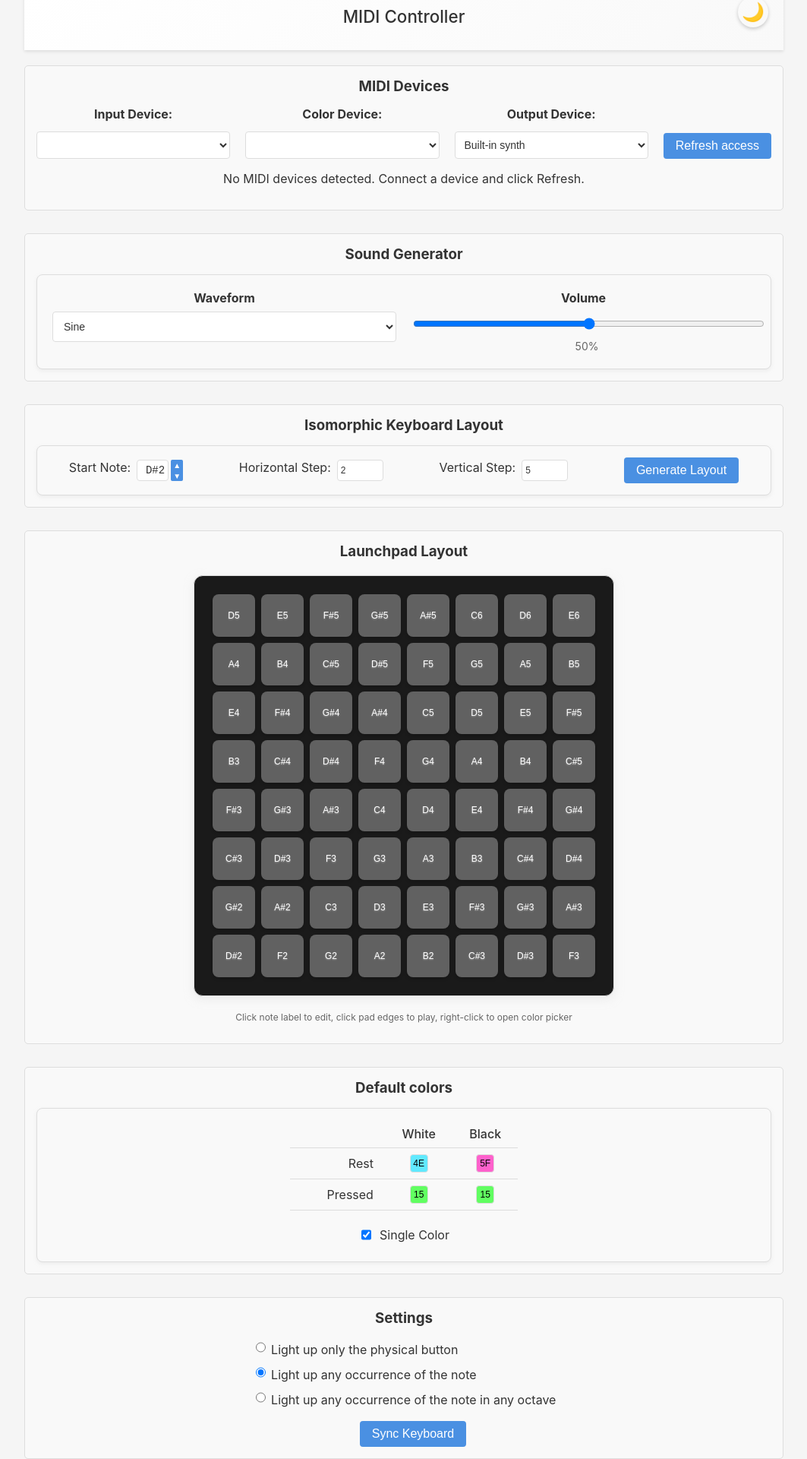
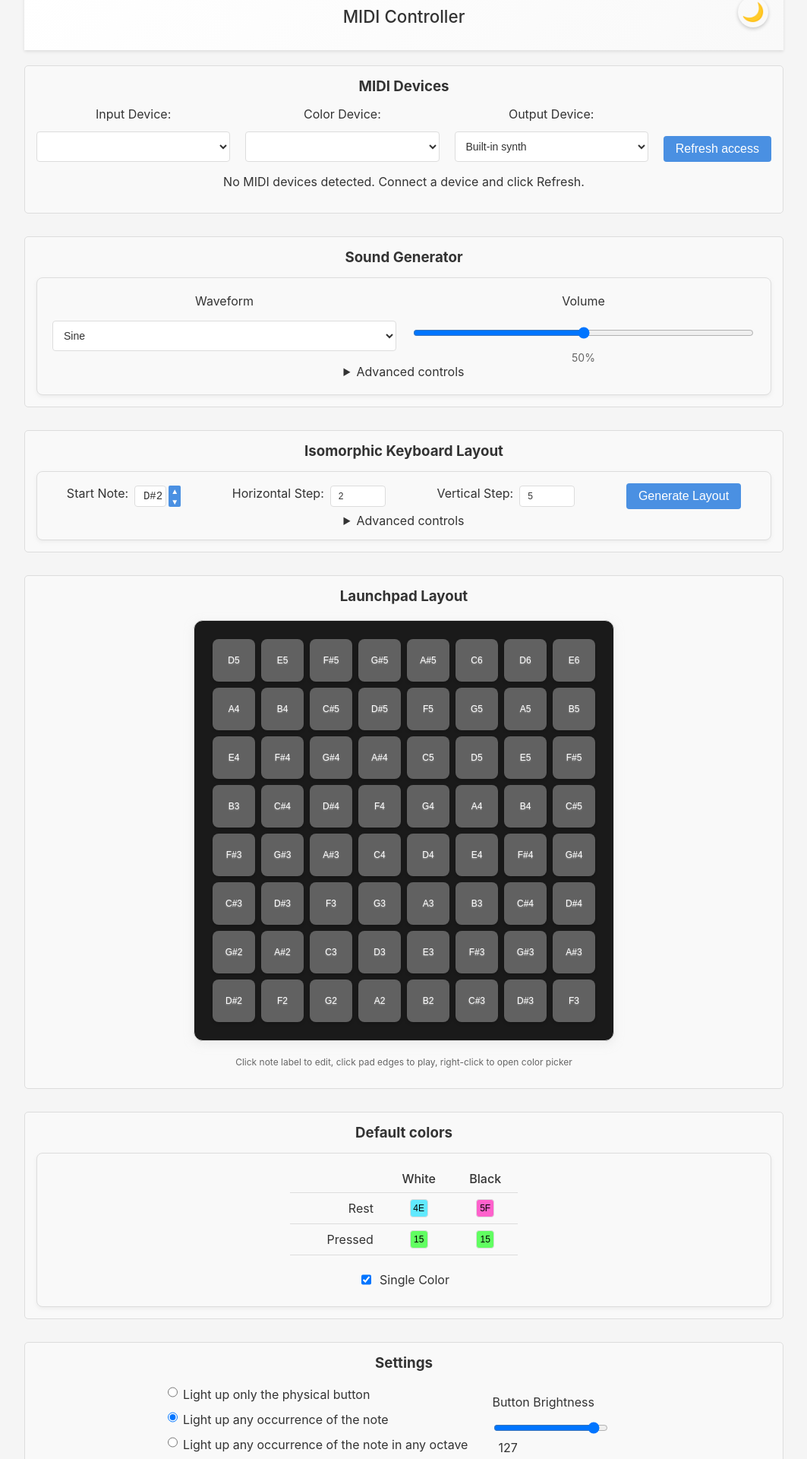
Before and after one commit to iwilare/launchpad, a SvelteKit app: page / in a window 1280 px wide. Shown: the part 24-1944 px from the top of the page at 76% size, without its empty margins (108-1171 px from the left). Built offline with nearby package versions, Linux system fonts and the light colour scheme.

Commit message:
Currently broken

```diff
--- a/src/lib/IsomorphicKeyboardGenerator.svelte
+++ b/src/lib/IsomorphicKeyboardGenerator.svelte
@@ -1,7 +1,7 @@
 <script lang="ts">
   import { writable } from 'svelte/store';
   import type { Note, LaunchpadColor, NoteMap, NoteColor } from '../types/notes';
-  import { isBlackNote, GRID_LAYOUT } from '../types/notes';
+  import { isBlackNote, GRID_LAYOUT, DEFAULT_DELTA_MAP, EXTRA_DELTA_MAP } from '../types/notes';
   import NoteInput from './NoteInput.svelte';
 
   export let onUpdateMapping: (newNoteMap: NoteMap) => void;
@@ -20,13 +20,21 @@
           (colIndex * $horizontalStep) + // Horizontal movement
           (rowIndex * $verticalStep)     // Vertical movement
         ) as Note;
-        noteMap.set(source, {
-          target: target,
-          color: getNoteColor(target)
-        });
+        noteMap.set(source, { target: target, color: getNoteColor(target) });
       });
     });
 
+    onUpdateMapping(noteMap);
+  }
+
+  function generateFromDeltaMap(deltaMap: number[][]) {
+    const noteMap: NoteMap = new Map();
+    GRID_LAYOUT.forEach((row, rowIndex) => {
+      row.forEach((source, colIndex) => {
+        const target = ($startNote + deltaMap[rowIndex][colIndex]) as Note;
+        noteMap.set(source, { target: target, color: getNoteColor(target) });
+      });
+    });
     onUpdateMapping(noteMap);
   }
 </script>
@@ -71,6 +79,17 @@
       </button>
     </div>
   </div>
+  <details>
+    <summary class="advanced-label">Advanced controls</summary>
+    <div class="panel-element">
+      <button on:click={() => { generateFromDeltaMap(DEFAULT_DELTA_MAP) }} class="action">
+        All diatonics
+      </button>
+      <button on:click={() => { generateFromDeltaMap(EXTRA_DELTA_MAP) }} class="action">
+        Two-layer diatonics
+      </button>
+    </div>
+  </details>
 </div>
 
 <style>
@@ -81,4 +100,7 @@
     gap: 8px;
   }
 
+  .advanced-label {
+    margin-top: 5px;
+  }
 </style>
--- a/src/lib/SoundGenerator.svelte
+++ b/src/lib/SoundGenerator.svelte
@@ -1,12 +1,20 @@
 <script lang="ts">
-    import type { SoundSettings } from "../types/ui";
+  import type { SoundSettings } from "../types/sound";
 
   export let settings: SoundSettings;
   export let onSettingsChange: (settings: SoundSettings) => void;
+
+  // Handle input changes with validation
+  function handleTimeChange(value: string, property: 'attackTime' | 'releaseTime') {
+    const numValue = parseInt(value);
+    if (!isNaN(numValue) && numValue >= 0) {
+      onSettingsChange({ ...settings, [property]: numValue });
+    }
+  }
 </script>
 
 <div class="sound-generator">
-  <div class="control-row">
+  <div class="control-grid">
     <div class="sound-control-group">
       <label for="waveform">Waveform</label>
       <select
@@ -35,7 +43,39 @@
       />
       <span class="value-display">{Math.round(settings.volume * 100)}%</span>
     </div>
+    <!-- advanced controls -->
   </div>
+  <details class="advanced-controls">
+    <summary>Advanced controls</summary>
+    <div class="control-grid">
+      <div class="sound-control-group">
+        <label for="attack">Attack Time (ms)</label>
+          <input
+          type="number"
+          id="attack"
+          name="attack"
+          min="0"
+          max="2000"
+          step="1"
+          value={settings.attackTime}
+          on:input={(e) => handleTimeChange((e.target as HTMLInputElement).value, 'attackTime')}
+        />
+      </div>
+      <div class="sound-control-group">
+        <label for="release">Release Time (ms)</label>
+        <input
+          type="number"
+          id="release"
+          name="release"
+          min="0"
+          max="2000"
+          step="1"
+          value={settings.releaseTime}
+          on:input={(e) => handleTimeChange((e.target as HTMLInputElement).value, 'releaseTime')}
+        />
+      </div>
+    </div>
+  </details>
 </div>
 
 <style>
@@ -47,45 +87,19 @@
     box-shadow: 0 2px 4px var(--shadow-color);
   }
 
-  .control-row {
-    display: flex;
-    flex-wrap: wrap;
+  .control-grid {
+    display: grid;
+    grid-template-columns: repeat(2, 1fr);
     gap: 20px;
   }
 
   .sound-control-group {
-    flex: 1;
-    align-items: center;
-    justify-content: center;
-    min-width: 200px;
-  }
-
-  .sound-control-group label {
-    display: block;
-    margin-bottom: 8px;
-    font-weight: bold;
-    color: var(--text-color);
-  }
-
-  .sound-control-group select {
-    width: 100%;
-    padding: 10px;
-    border: 1px solid var(--border-color);
-    border-radius: 4px;
-    background-color: var(--select-bg);
-    color: var(--text-color);
-    font-size: 14px;
-  }
-
-  .sound-control-group input[type="range"] {
-    width: 100%;
-    margin-bottom: 5px;
+    display: flex;
+    flex-direction: column;
+    gap: 8px;
   }
 
   .value-display {
-    display: inline-block;
-    min-width: 40px;
-    text-align: right;
     font-size: 14px;
     color: var(--launchpad-layout-tooltip);
   }
--- a/src/routes/+page.svelte
+++ b/src/routes/+page.svelte
@@ -9,8 +9,8 @@
   import GridKeyboard from "$lib/GridKeyboard.svelte";
   import IsomorphicKeyboardGenerator from "$lib/IsomorphicKeyboardGenerator.svelte";
   import { type Note, type NoteMap, noteToString, DEFAULT_MAPPINGS, noteMapToNiceNoteMapFormat, type Key, type LaunchpadColor, type Controller, areSameNote, niceNoteMapToNoteMap, } from "../types/notes";
-  import { applyColorsToMap, colorFromSettings, type NoteState, type ShowSameNote, type SoundSettings, isActiveNote, isLastNote, increaseNoteMut, decreaseNoteMut, type ColorSettings, } from "../types/ui";
-  import { emptySoundState, initializeSoundState, pressNoteAudioSynth, releaseNoteAudioSynth, stopEverythingAudioSynth, type SoundState, } from "../types/sound";
+  import { applyColorsToMap, colorFromSettings, type NoteState, type ShowSameNote, isActiveNote, isLastNote, increaseNoteMut, decreaseNoteMut, type ColorSettings, type DeviceSettings, } from "../types/ui";
+  import { emptySoundState, initializeSoundState, pressNoteAudioSynth, releaseNoteAudioSynth, stopEverythingAudioSynth, type SoundState, type SoundSettings, } from "../types/sound";
   import { SvelteMap } from "svelte/reactivity";
 
   let midiAccess: MIDIAccess | null = null;
@@ -25,6 +25,12 @@
 
   let activeNotes: NoteState = new SvelteMap();
   let controller: Controller = new SvelteMap();
+  let soundState: SoundState = emptySoundState();
+
+  let deviceSettings: DeviceSettings = {
+    programmerMode: false,
+    brightness: 127,
+  };
 
   let theme: "light" | "dark" = "dark";
   let colorSettings: ColorSettings = {
@@ -32,39 +38,15 @@
     whiteRest: 0x4e,
     whitePressed: 0x15,
     blackRest: 0x5f,
-    blackPressed: 0x15
+    blackPressed: 0x15,
   };
 
-  let soundState: SoundState = emptySoundState();
   let soundSettings: SoundSettings = {
     volume: 0.5,
-    waveform: "sine"
+    waveform: "sine",
+    attackTime: 10,
+    releaseTime: 100,
   };
-
-  onMount(() => {
-    soundState = initializeSoundState();
-  });
-
-  onMount(() => {
-    const savedTheme = localStorage.getItem("theme") as "light" | "dark" | null;
-    theme = savedTheme
-      ? savedTheme
-      : new Date().getHours() >= 18 || new Date().getHours() < 6
-        ? "dark"
-        : "light";
-    document.documentElement.setAttribute("data-theme", theme);
-    document.body.setAttribute("data-theme", theme);
-  });
-
-  onMount(() => {
-    const savedNoteMap = localStorage.getItem("noteMap");
-    if (savedNoteMap) {
-      const maybeMap = niceNoteMapToNoteMap(savedNoteMap);
-      if (typeof maybeMap !== "string") {
-        noteMap = maybeMap;
-      }
-    }
-  });
 
   /* MIDI logic */
   function connectToInputDevice(deviceId: string) {
@@ -171,11 +153,6 @@
     }
   }
 
-  // Initialize MIDI access and devices
-  onMount(() => {
-    initializeMIDIAccess();
-  });
-
   function handleThemeChange(newTheme: "light" | "dark") {
     theme = newTheme;
     document.documentElement.setAttribute("data-theme", newTheme);
@@ -262,7 +239,7 @@
       if(typeof selectedOutputDevice === 'string') {
         sendMIDIPacket(selectedOutputDevice, [0x80, note, 0]);
       } else {
-        releaseNoteAudioSynth(soundState, note);
+        releaseNoteAudioSynth(soundState, soundSettings, note);
       }
     }
   }
@@ -345,6 +322,85 @@
     sendAllKeyboardColors();
     localStorage.setItem("noteMap", noteMapToNiceNoteMapFormat(noteMap));
   }
+
+  // Function to update brightness, persist, and send MIDI
+  function setBrightness(brightness: number) : string | null{
+    deviceSettings = { ...deviceSettings, brightness };
+    if (typeof localStorage !== "undefined") {
+      localStorage.setItem("sound_brightness", brightness.toString());
+    }
+    if (selectedColorDevice) {
+      return sendMIDIPacket(selectedColorDevice, [0xF0, 0x00, 0x20, 0x29, 0x02, 0x0D, 0x08, brightness, 0xF7]);
+    } else {
+      return "No selected color device";
+    }
+  }
+
+  function setSoundSettings(settings: SoundSettings) {
+    soundSettings = settings;
+    if (typeof localStorage !== "undefined") {
+      localStorage.setItem("sound_attackTime", settings.attackTime.toString());
+      localStorage.setItem("sound_releaseTime", settings.releaseTime.toString());
+      localStorage.setItem("sound_volume", settings.volume.toString());
+      localStorage.setItem("sound_waveform", settings.waveform);
+    }
+  }
+
+  onMount(() => {
+    soundState = initializeSoundState();
+  });
+
+  onMount(() => {
+    const savedTheme = localStorage.getItem("theme") as "light" | "dark" | null;
+    theme = savedTheme
+      ? savedTheme
+      : new Date().getHours() >= 18 || new Date().getHours() < 6
+        ? "dark"
+        : "light";
+    document.documentElement.setAttribute("data-theme", theme);
+    document.body.setAttribute("data-theme", theme);
+  });
+
+  onMount(() => {
+    const savedNoteMap = localStorage.getItem("noteMap");
+    if (savedNoteMap) {
+      const maybeMap = niceNoteMapToNoteMap(savedNoteMap);
+      if (typeof maybeMap !== "string") {
+        noteMap = maybeMap;
+      }
+    }
+  });
+
+  onMount(() => {
+    if (typeof localStorage !== "undefined") {
+      const brightness = localStorage.getItem("sound_brightness");
+      deviceSettings = {
+        ...deviceSettings,
+        brightness: brightness ? parseInt(brightness) : deviceSettings.brightness,
+      };
+    }
+  });
+
+  onMount(() => {
+    if (typeof localStorage !== "undefined") {
+      const attack = localStorage.getItem("sound_attackTime");
+      const release = localStorage.getItem("sound_releaseTime");
+      const volume = localStorage.getItem("sound_volume");
+      const waveform = localStorage.getItem("sound_waveform");
+      soundSettings = {
+        ...soundSettings,
+        attackTime: attack ? parseInt(attack) : soundSettings.attackTime,
+        releaseTime: release ? parseInt(release) : soundSettings.releaseTime,
+        volume: volume ? parseInt(volume) : soundSettings.volume,
+        waveform: waveform ? waveform as OscillatorType : soundSettings.waveform,
+      };
+    }
+  });
+
+  // Initialize MIDI access and devices
+  onMount(() => {
+    initializeMIDIAccess();
+  });
 </script>
 
 <div class="App" data-theme={theme}>
@@ -418,7 +474,7 @@
     <h3>Sound Generator</h3>
     <SoundGenerator
       settings={soundSettings}
-      onSettingsChange={(settings) => { soundSettings = settings; }}
+      onSettingsChange={setSoundSettings}
       />
     </div>
   {/if}
@@ -491,6 +547,19 @@
             />
             Light up any occurrence of the note in any octave
           </label>
+        </div>
+        <div style="display: flex; flex-direction: column; align-items: flex-start; min-width: 200px;">
+          <label for="brightness">Button Brightness</label>
+          <input
+            type="range"
+            id="brightness"
+            min="0"
+            max="127"
+            step="1"
+            value={deviceSettings.brightness}
+            on:input={(e) => setBrightness(parseInt((e.target as HTMLInputElement).value))}
+          />
+          <span style="margin-left: 8px;">{deviceSettings.brightness}</span>
         </div>
       </div>
       <button
@@ -576,25 +645,6 @@
     flex-direction: row;
     gap: 20px;
     margin-bottom: 15px;
-  }
-
-  .device-group {
-    flex: 1;
-    display: flex;
-    flex-direction: column;
-    gap: 5px;
-    justify-content: flex-end;
-  }
-
-  .device-group label {
-    font-weight: bold;
-    color: var(--text-color);
-  }
-  .device-selector {
-    display: flex;
-    flex-direction: row;
-    gap: 20px;
-    margin-bottom: 15px;
     align-items: flex-end; /* This aligns all children at the bottom */
   }
 
@@ -603,15 +653,6 @@
     display: flex;
     flex-direction: column;
     gap: 5px;
-  }
-
-  .device-group select {
-    flex: 1;
-    padding: 8px;
-    border: 1px solid var(--border-color);
-    border-radius: 4px;
-    background-color: var(--select-bg);
-    color: var(--text-color);
   }
 
   .launchpad-layout-tooltip {
--- a/src/static/app.css
+++ b/src/static/app.css
@@ -137,7 +137,7 @@ input {
   color: var(--text-color);
   border: 1px solid var(--border-color);
   border-radius: 4px;
-  padding: 4px;
+  padding: 4px 10px;
   font-size: 12px;
 }
 
--- a/src/types/sound.ts
+++ b/src/types/sound.ts
@@ -1,12 +1,15 @@
 import type { Note } from "./notes";
-import type { SoundSettings } from "./ui";
 
-// Audio envelope constants (in seconds)
-export const ENVELOPE = {
-    ATTACK_TIME: 0.01,  // 10ms attack time
-    RELEASE_TIME: 0.1,  // 100ms release time for smoother fade
-    MAX_VOLUME: 0.3     // Maximum volume multiplier
-} as const;
+export const ENVELOPE_MULTIPLIER = 0.2;
+
+export const EXPONENTIAL_VALUE = 0.001;
+
+export interface SoundSettings {
+    volume: number;
+    waveform: OscillatorType;
+    attackTime: number; // in milliseconds
+    releaseTime: number; // in milliseconds
+}
 
 export type SoundState = {
   audioContext: AudioContext | null;
@@ -25,17 +28,16 @@ export function initializeSoundState(): SoundState {
     return { ...emptySoundState(), audioContext: new window.AudioContext() }
 }
 
-export function releaseNoteAudioSynth(ss: SoundState, note: number) {
+export function releaseNoteAudioSynth(ss: SoundState, sc: SoundSettings, note: number) {
     const n = ss.activeNotes.get(note);
     if (n) {
         if (n.number > 1) {
             ss.activeNotes.set(note, { ...n, number: n.number - 1 });
         } else {
             const currentTime = ss.audioContext!.currentTime;
-            // Release phase: exponential ramp down to 0
-            n.gainNode.gain.setTargetAtTime(0, currentTime, ENVELOPE.RELEASE_TIME / 3);
-            // Stop oscillator after release is complete
-            n.oscillator.stop(currentTime + ENVELOPE.RELEASE_TIME);
+            n.gainNode.gain.setValueAtTime(n.gainNode.gain.value, currentTime);
+            n.gainNode.gain.exponentialRampToValueAtTime(EXPONENTIAL_VALUE, currentTime + sc.releaseTime / 1000);
+            n.oscillator.stop(currentTime + sc.releaseTime / 1000);
             ss.activeNotes.delete(note);
         }
     }
@@ -59,18 +61,13 @@ export function pressNoteAudioSynth(ss: SoundState, sc: SoundSettings, note: num
         oscillator.type = sc.waveform;
         oscillator.frequency.setValueAtTime(440 * Math.pow(2, (note - 69) / 12), ss.audioContext.currentTime);
 
-        // Set initial gain to 0
-        gainNode.gain.setValueAtTime(0, ss.audioContext.currentTime);
-        // Attack phase: exponential ramp up to target volume
-        gainNode.gain.setTargetAtTime(
-            velocity * sc.volume * ENVELOPE.MAX_VOLUME,
-            ss.audioContext.currentTime,
-            ENVELOPE.ATTACK_TIME / 3
+        gainNode.gain.setValueAtTime(EXPONENTIAL_VALUE, ss.audioContext.currentTime);
+        gainNode.gain.exponentialRampToValueAtTime(
+            Math.min(EXPONENTIAL_VALUE, velocity * sc.volume * ENVELOPE_MULTIPLIER),
+            ss.audioContext.currentTime + sc.attackTime / 1000
         );
-
         oscillator.connect(gainNode);
         gainNode.connect(ss.audioContext.destination);
-
         oscillator.start();
 
         ss.activeNotes.set(note, { oscillator, gainNode, number: 1 });
--- a/src/types/ui.ts
+++ b/src/types/ui.ts
@@ -1,8 +1,8 @@
 import { isBlackNote, type LaunchpadColor, type Note, type NoteColor, type NoteMap } from "./notes";
 
-export interface SoundSettings {
-    volume: number;
-    waveform: OscillatorType;
+export interface DeviceSettings {
+    programmerMode: boolean;
+    brightness: number;
 }
 
 export interface ColorSettings {
```
Also changed, not shown: src/types/notes.ts (+26 -0 lines).
